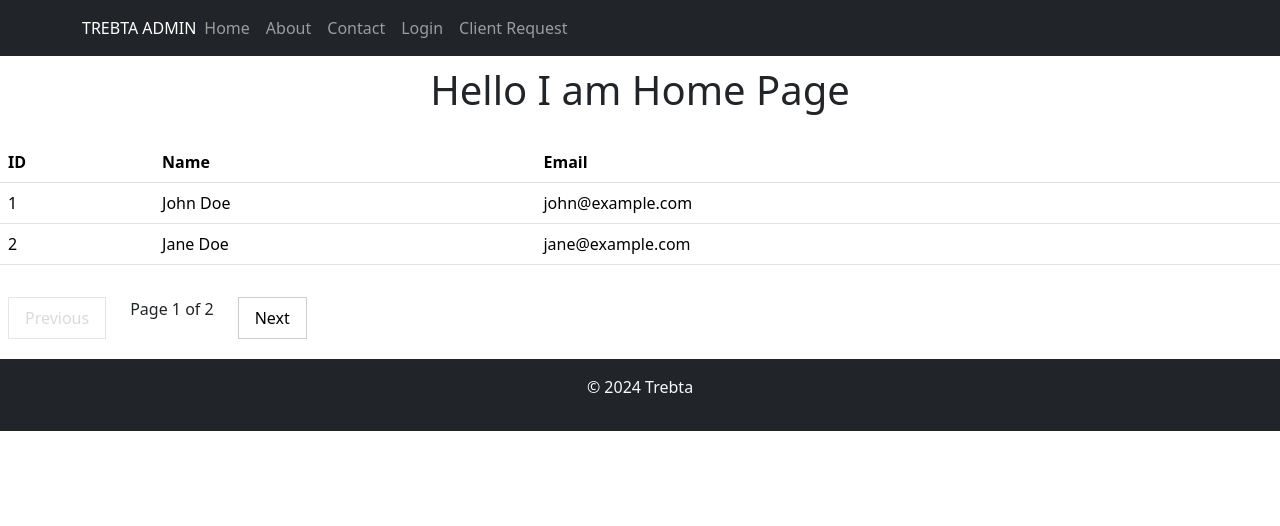
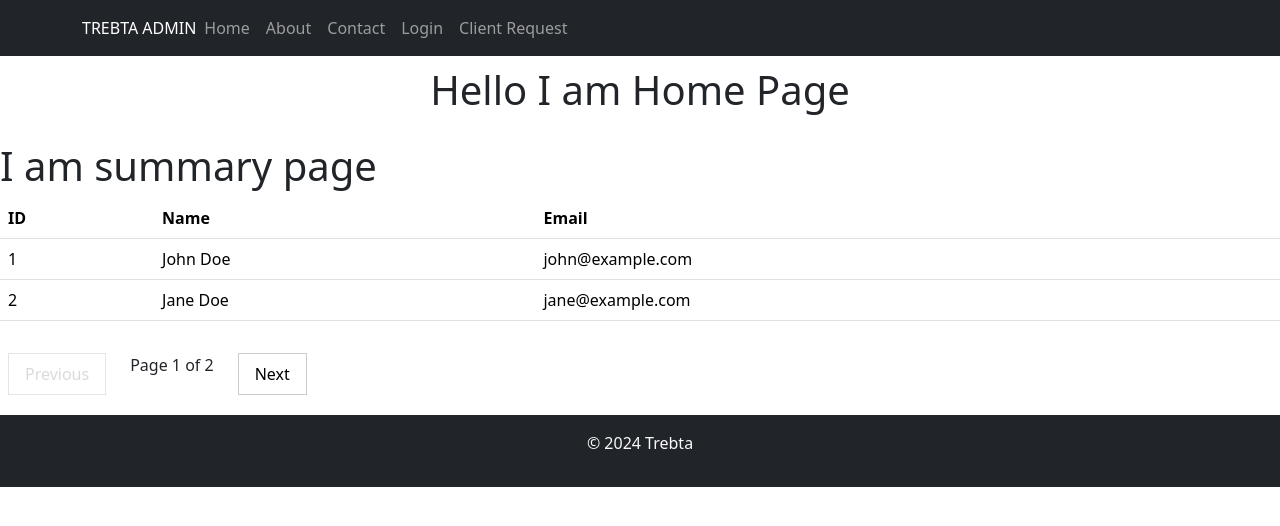
Before and after one commit to Shahbaz6287/Trebta-Admin, a React (Create React App) app: page / in a window 1280 px wide. Shown: the top 526 px of the page. Built offline with nearby package versions, Linux system fonts and the light colour scheme.

Commit message:
added summary component for home page

```diff
--- a/src/pages/Home/home.tsx
+++ b/src/pages/Home/home.tsx
@@ -1,5 +1,6 @@
 import ResponsiveBreakpointsExample from "../../Ui/table";
 import "./home.css";
+import SummaryComponenty from "./summary-component";
 
 interface User {
   id: number;
@@ -29,11 +30,16 @@ const Home = () => {
           <h1 className="center">Hello I am Home Page</h1>
         </div>
       </div>
-      <ResponsiveBreakpointsExample<User>
-        columns={columns}
-        data={data}
-        itemsPerPage={2}
-      />
+      <section>
+        <SummaryComponenty />
+      </section>
+      <section>
+        <ResponsiveBreakpointsExample<User>
+          columns={columns}
+          data={data}
+          itemsPerPage={2}
+        />
+      </section>
     </>
   );
 };
--- /dev/null
+++ b/src/pages/Home/summary-component.tsx
@@ -0,0 +1,9 @@
+const SummaryComponenty = () => {
+  return (
+    <>
+      <h1>I am summary page</h1>
+    </>
+  );
+};
+
+export default SummaryComponenty;
```
